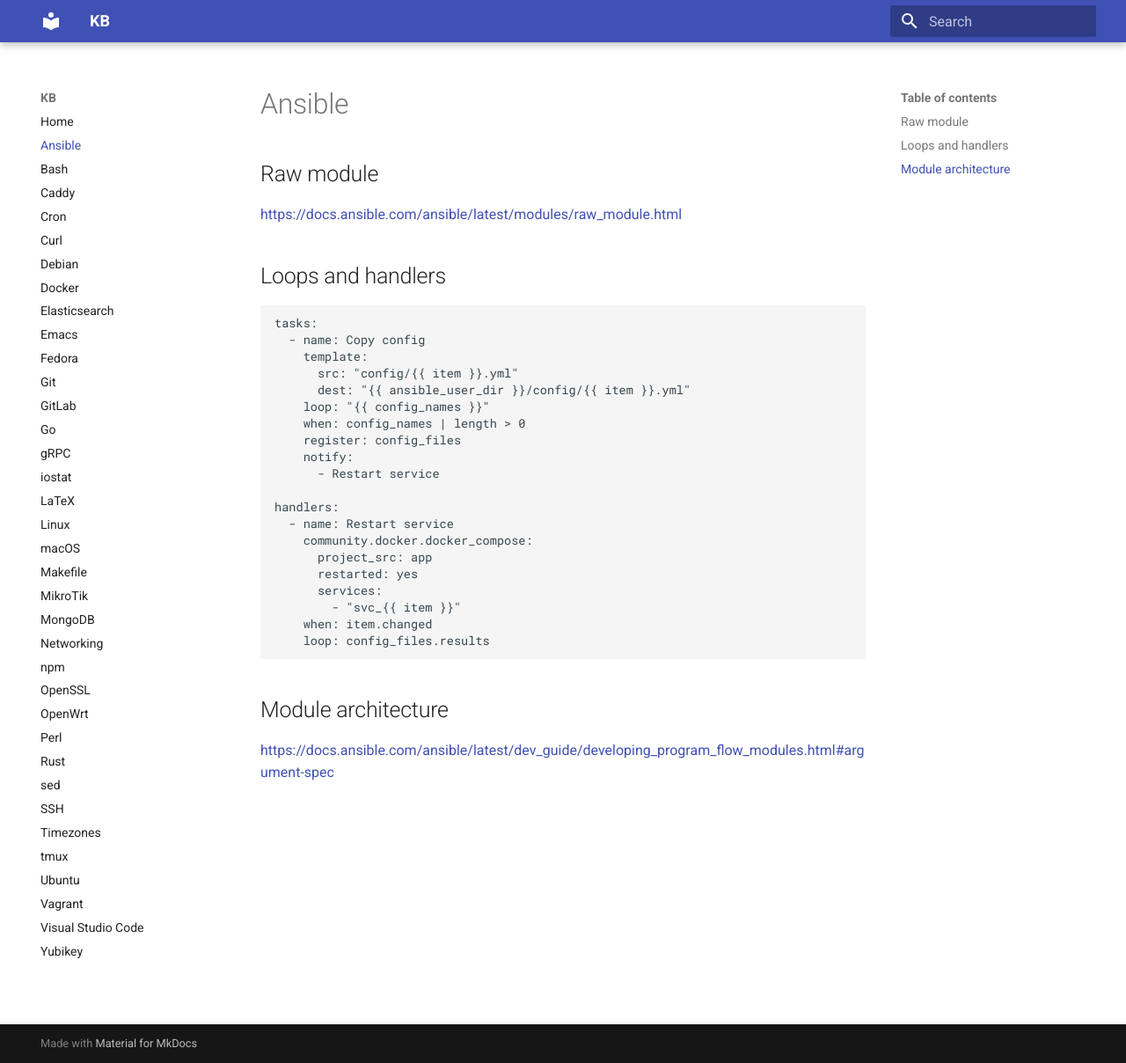
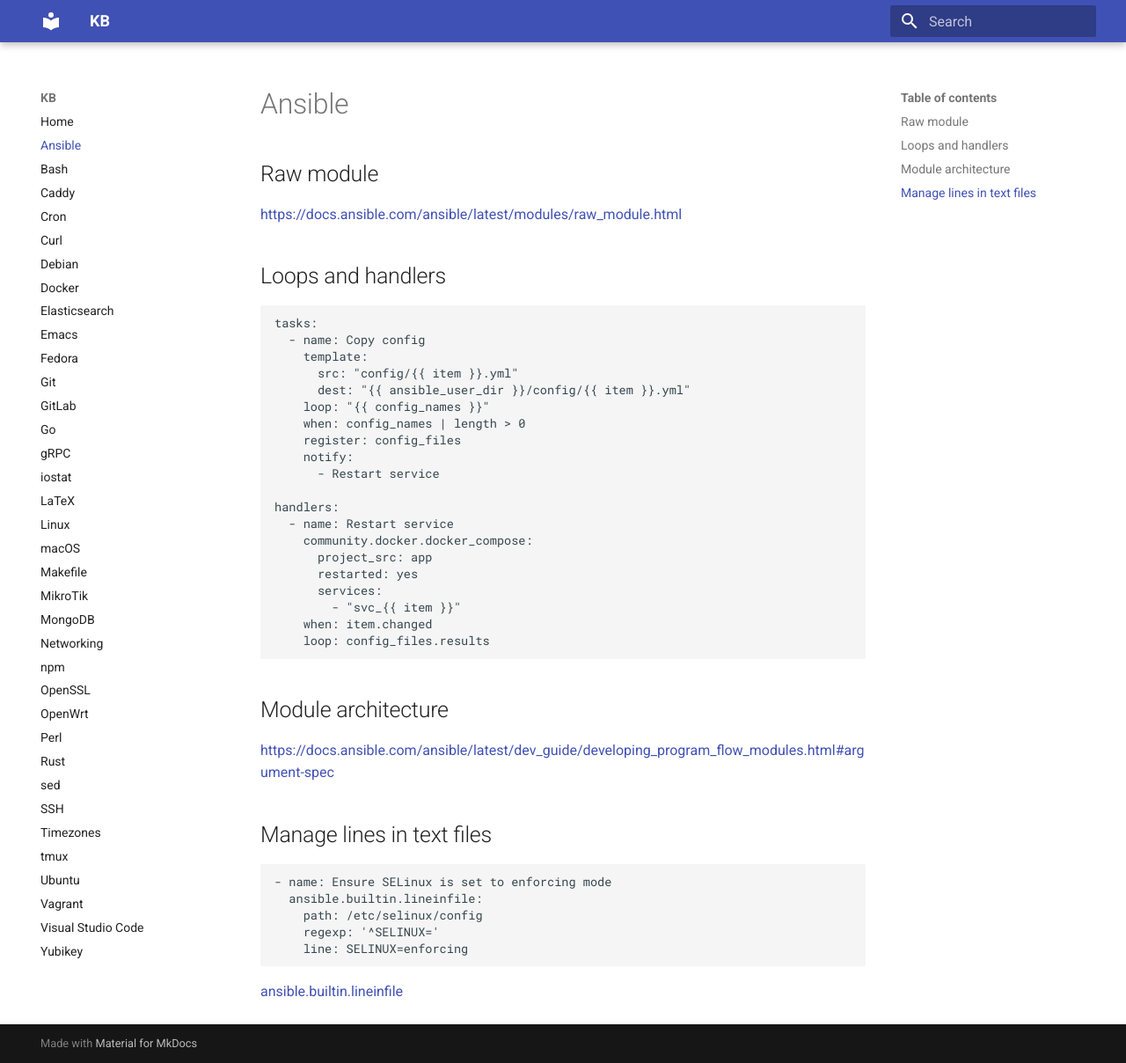
Before and after one commit to mbialon/kb, an MkDocs documentation site: the page built from docs/ansible.md, in a window 1280 px wide and 1208 px high. Shown: the whole window at 88% size. Built offline with MkDocs 1.6.1 and Material for MkDocs 9.7.7, drawn with Linux system fonts in a browser that asks for light colours.

Commit message:
ansible: manage lines in text files

````diff
--- a/docs/ansible.md
+++ b/docs/ansible.md
@@ -32,3 +32,15 @@
 ## Module architecture
 
 [https://docs.ansible.com/ansible/latest/dev_guide/developing_program_flow_modules.html#argument-spec](https://docs.ansible.com/ansible/latest/dev_guide/developing_program_flow_modules.html#argument-spec)
+
+## Manage lines in text files
+
+```
+- name: Ensure SELinux is set to enforcing mode
+  ansible.builtin.lineinfile:
+    path: /etc/selinux/config
+    regexp: '^SELINUX='
+    line: SELINUX=enforcing
+```
+
+[ansible.builtin.lineinfile](https://docs.ansible.com/ansible/latest/collections/ansible/builtin/lineinfile_module.html)
````
